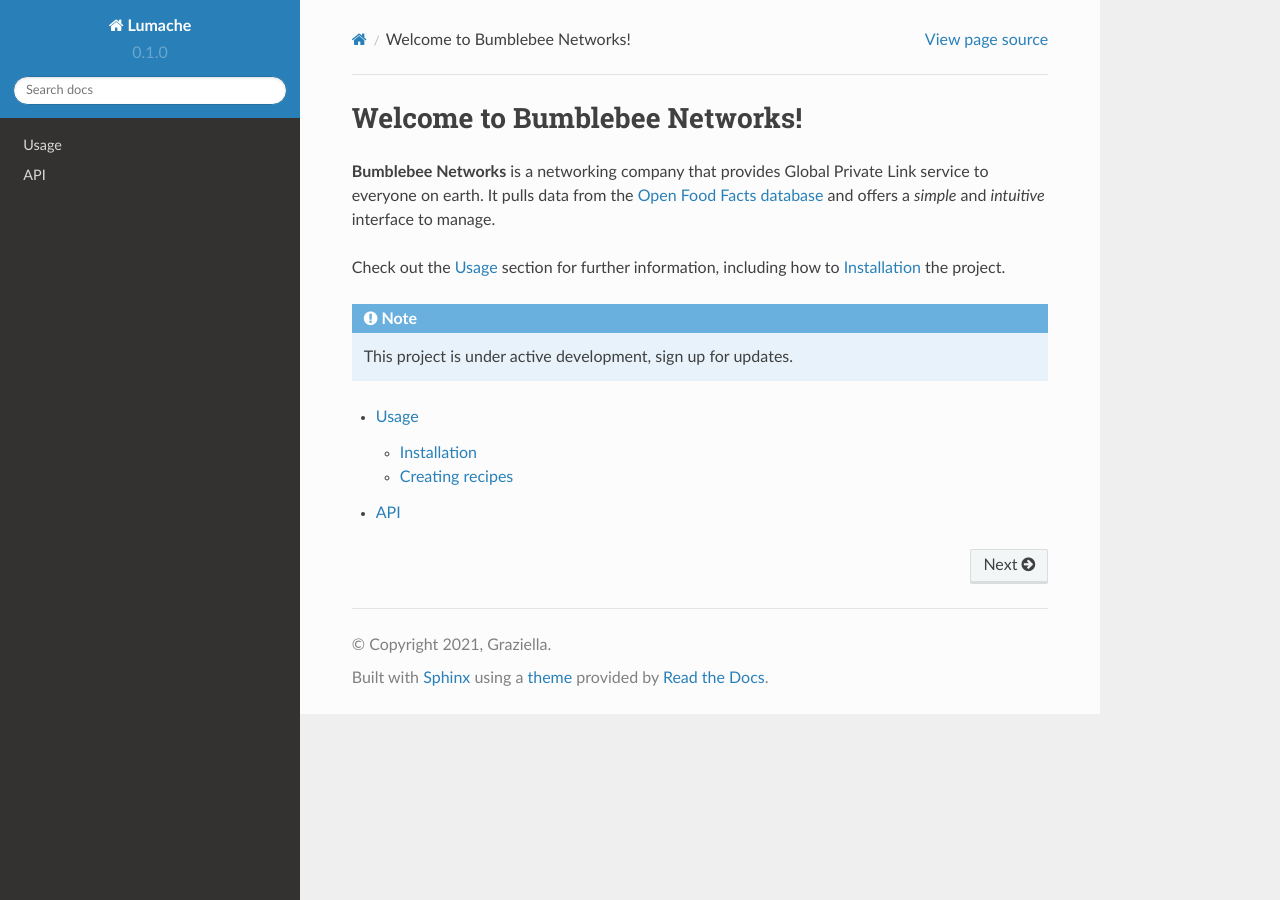
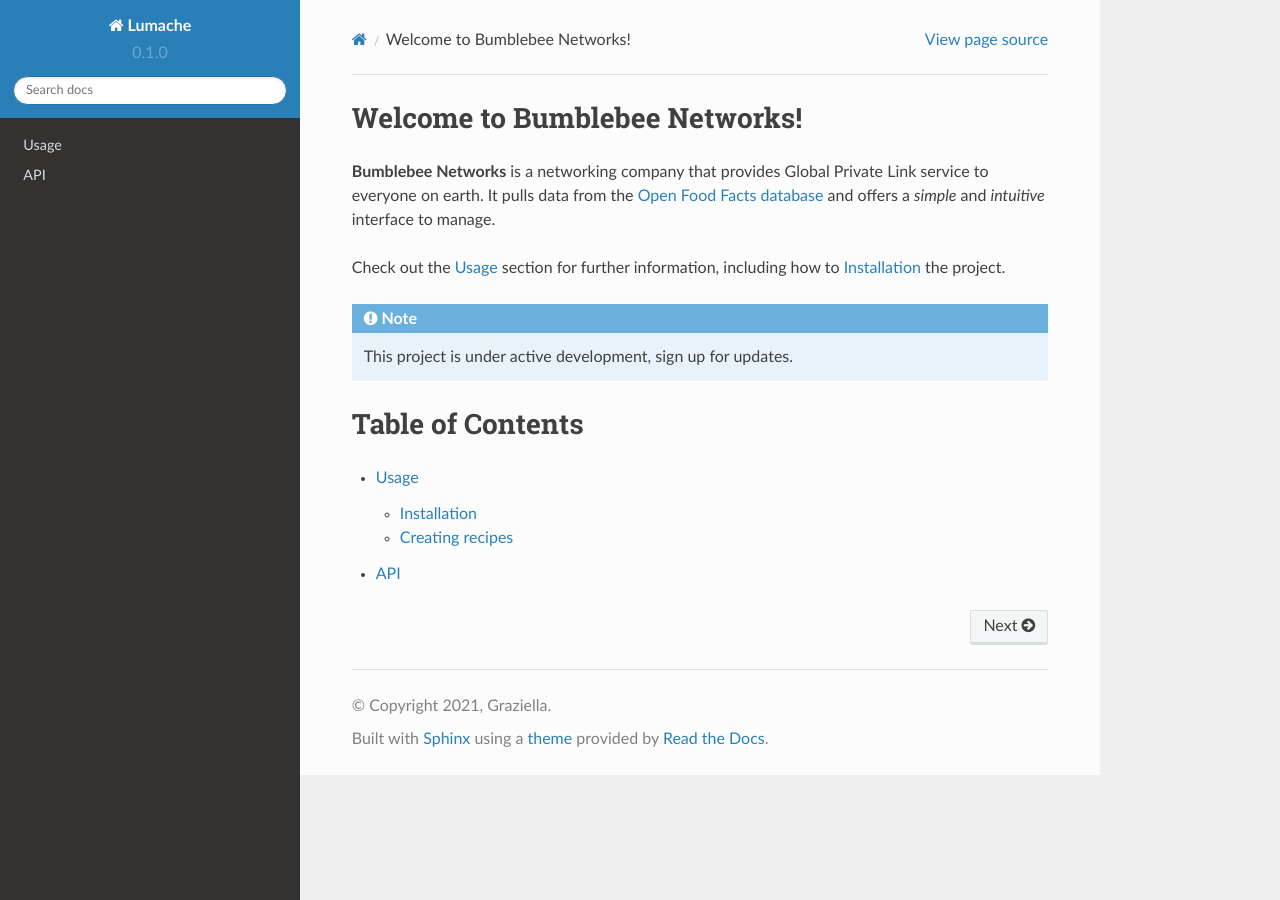
Before and after one commit to sherrywei-bumblebee/bumblebee-docs, a Sphinx documentation site: the page built from docs/source/index.rst, in a window 1280 px wide. Built offline with Sphinx 7.4.7 and the Read the Docs theme 2.0.0, drawn with Linux system fonts in a browser that asks for light colours; pages that are not in the unit, such as notebooks, are missing from menus.

Commit message:
fix format

```diff
--- a/docs/source/index.rst
+++ b/docs/source/index.rst
@@ -15,12 +15,13 @@ how to :ref:`installation` the project.
 
 
 
-
+Table of Contents
+===================
 
 .. toctree::
 
    :maxdepth: 2
-   :caption: Table of Contents:
+   :caption: Table of Contents
 
    usage
    api
```
